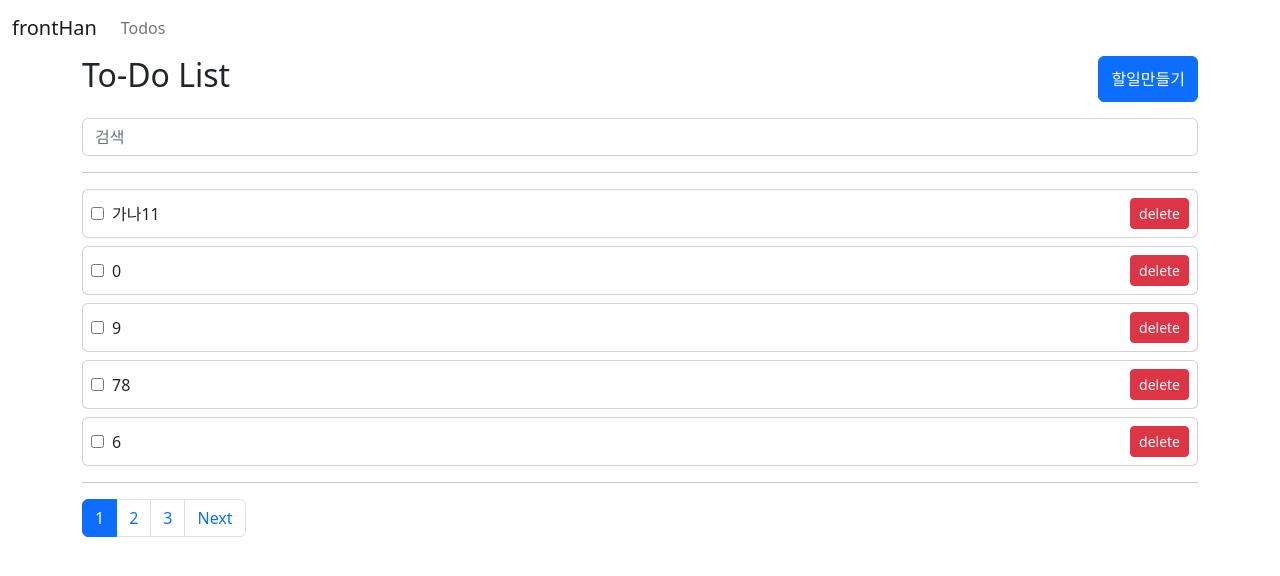
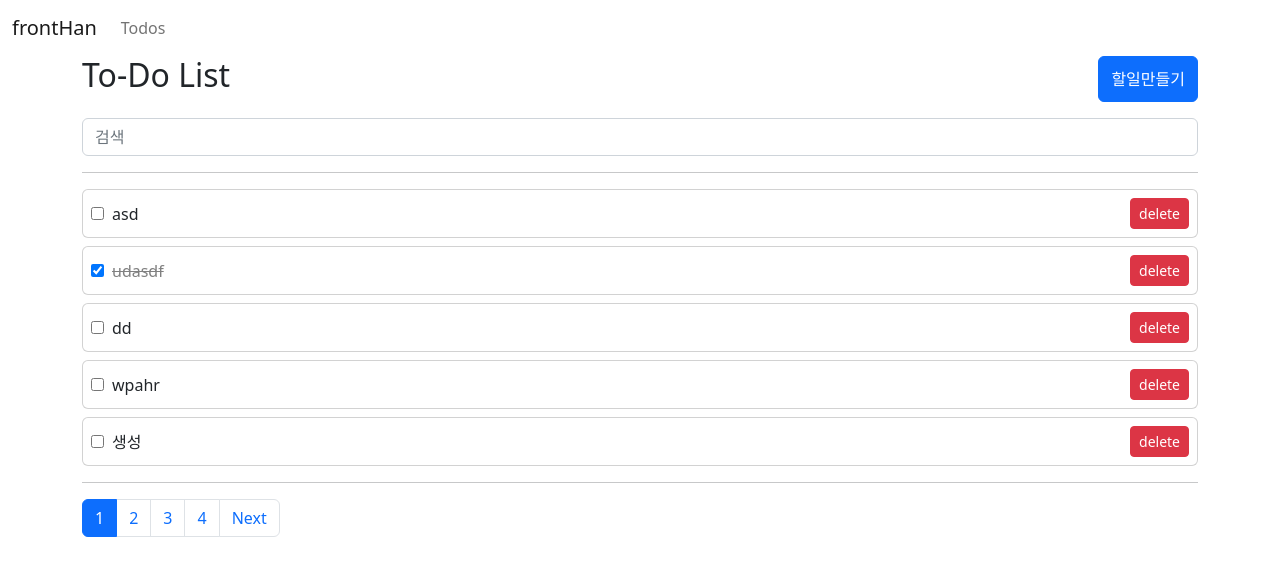
Before and after one commit to fronthan/vue-study, a Vue app in the folder vue3-kossie/: page /todos in a window 1280 px wide. Shown: the top 576 px of the page. Built offline with nearby package versions, Linux system fonts and the light colour scheme; data requests are answered from the project's data file.

Commit message:
1/25 study

```diff
--- a/vue3-kossie/db.json
+++ b/vue3-kossie/db.json
@@ -59,6 +59,36 @@
       "subject": "가나11",
       "completed": false,
       "id": 18
+    },
+    {
+      "subject": "생성",
+      "completed": false,
+      "body": "cbodyd",
+      "id": 19
+    },
+    {
+      "subject": "wpahr",
+      "completed": false,
+      "body": "wahr",
+      "id": 20
+    },
+    {
+      "subject": "dd",
+      "completed": false,
+      "body": "dd",
+      "id": 21
+    },
+    {
+      "subject": "udasdf",
+      "completed": true,
+      "body": "asdf",
+      "id": 22
+    },
+    {
+      "subject": "asd",
+      "completed": false,
+      "body": "ddf",
+      "id": 23
     }
   ]
 }
--- a/vue3-kossie/src/components/TodoPagination.vue
+++ b/vue3-kossie/src/components/TodoPagination.vue
@@ -27,8 +27,7 @@ export default {
     }
 
     return {
-      getTodos,
-
+      getTodos
     }
   }
 }
--- a/vue3-kossie/src/composables/toast.js
+++ b/vue3-kossie/src/composables/toast.js
@@ -4,29 +4,30 @@ export const useToast = () => {
   const toastMessage = ref('');
   const toastAlert = ref('');
   const showToast = ref(false);
-  const toastTimeout = ref(null);
+  const timeout = ref(null);
 
   const triggerToast = (msg, type = 'success') => {
-    toastMessage.value=msg;
+    toastMessage.value = msg;
     toastAlert.value = type;
     showToast.value = true;
 
-    toastTimeout.value = setTimeout(()=> {
+    timeout.value = setTimeout(()=> {
+      showToast.value = false;
       toastMessage.value = '';
       toastAlert.value = '';
-      showToast.value = false;
     }, 3000);
 
     onUnmounted(() => {
-       console.log('unmounted')
+      console.log('unmounted');
       clearTimeout(timeout.value);
     });
   }
 
+
   return {
     toastMessage,
     showToast,
-    triggerToast,
-    toastAlert
+    toastAlert,
+    triggerToast
   }
 }
--- a/vue3-kossie/src/pages/todos/index.vue
+++ b/vue3-kossie/src/pages/todos/index.vue
@@ -8,10 +8,8 @@
     </div>
 
     <input
-      class="form-control"
-      type="text"
+      class="form-control" type="text" placeholder="검색"
       v-model="searchText"
-      placeholder="검색"
       @keyup.enter="searchTodo"
     />
 
@@ -80,6 +78,13 @@ export default {
     //   console.log(currentPage, prev)
     // });
 
+    watch(searchText, () => {
+      clearTimeout(timeout);
+      timeout = setTimeout(() => {
+        getTodos(1);
+      }, 2000);
+    });
+
     const numberOfPages = computed(() => {
       return Math.ceil(numberOfTodos.value / limit);
     });
@@ -147,11 +152,6 @@ export default {
       }
     };
 
-    // const count = ref(1);
-    // const doubleCount = computed(()=> {
-    //   return count.value * 2;
-    // });
-
     const moveToCreatePage = () => {
       router.push({
         name: "TodoCreate",
@@ -164,12 +164,13 @@ export default {
       getTodos(1);
     };
 
-    watch(searchText, () => {
-      clearTimeout(timeout);
-      timeout = setTimeout(() => {
-        getTodos(1);
-      }, 2000);
-    });
+
+
+    // const count = ref(1);
+    // const doubleCount = computed(()=> {
+    //   return count.value * 2;
+    // });
+
     // const filteredTodos = computed(()=> {
     //   if(searchText.value) {
     //     return todos.value.filter(t => {
@@ -185,9 +186,7 @@ export default {
       deleteTodo,
       addTodo,
       toggleTodo,
-    //  count,
       searchText,
-      //  filteredTodos,
       getTodos,
       numberOfPages,
       currentPage,
@@ -196,6 +195,8 @@ export default {
       toastAlert,
       showToast,
       moveToCreatePage,
+      //  count,
+      //  filteredTodos,
     };
   },
 };
--- a/vue3-kossie/src/router/index.js
+++ b/vue3-kossie/src/router/index.js
@@ -30,8 +30,4 @@ const router = createRouter({
   ]
 });
 
-//1 home
-//2 /todos
-//3 /todos/create
-//4 /todos/:id
 export default router;
```
